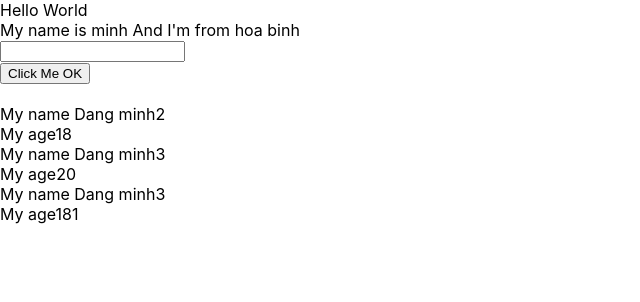
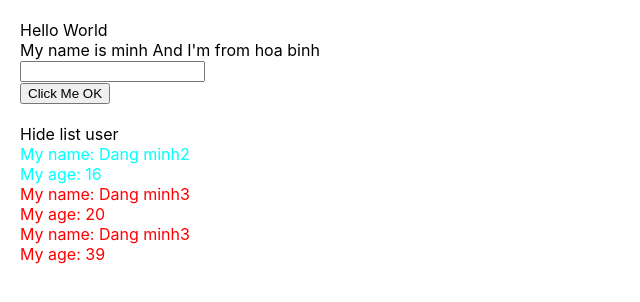
Before and after one commit to dangminhhelloworld/learn_reactjs, a React (Create React App) app: page / in a window 1280 px wide. Shown: the top 302 px of the page, without its empty margins (0-640 px from the left). Built offline with nearby package versions, Linux system fonts and the light colour scheme.

Commit message:
if and Show Hide

```diff
--- a/src/App.css
+++ b/src/App.css
@@ -1,4 +1,13 @@
+.red{
+  color:red;
+}
+
+.aqua{
+  color: aqua;
+}
+
 body {
+  padding: 20px;
   margin: 0;
   font-family: -apple-system, BlinkMacSystemFont, 'Segoe UI', 'Roboto', 'Oxygen',
     'Ubuntu', 'Cantarell', 'Fira Sans', 'Droid Sans', 'Helvetica Neue',
--- a/src/components/DisplayInfo.js
+++ b/src/components/DisplayInfo.js
@@ -1,28 +1,37 @@
 import React from "react";
 
 class DisplayInfo extends React.Component {
+    state = {
+        isShow : true
+    }
+  handlShowHide = () => {
+    this.setState({
+        isShow : !this.state.isShow
+    })
+  };
+
   render() {
-    const { listUsers } = this.props; //? = const
+    const { listUsers } = this.props;
     console.log(this.props);
     return (
-      <div>
-        {listUsers.map((user) => {
-          return (
-            <div key={user.id}>
-              <div> My name {user.name}</div>
-              <div> My age{user.age} </div>
+      <>
+        <div>
+          <span onClick={this.handlShowHide}>
+            {this.state.isShow === true? "Hide list user" :"Show user"}
+          </span>
+        </div>
+
+        {this.state.isShow  &&
+        <div>
+          {listUsers.map((user) => (
+            <div key={user.id} className={user.age > 18 ? "red" : "aqua"}>
+              <div>My name: {user.name}</div>
+              <div>My age: {user.age}</div>
             </div>
-          );
-        })}
-        {/* <div> My name {name}</div>
-        <div> My age {age}</div>
-        <br />
-        <div> My name {name}</div>
-        <div> My age {age}</div>
-        <br /> <div> My name {name}</div>
-        <div> My age {age}</div> */}
-        <br />
-      </div>
+          ))}
+        </div>
+        }
+      </>
     );
   }
 }
--- a/src/components/MyComponents.js
+++ b/src/components/MyComponents.js
@@ -7,9 +7,9 @@ class MyComponents extends React.Component{
     //? JSX
     state = {
             listUsers:[
-                {id:1 ,name : "Dang minh2" ,age :"18"},
+                {id:1 ,name : "Dang minh2" ,age :"16"},
                 {id:2 ,name : "Dang minh3" ,age :"20"},
-                {id:3 ,name : "Dang minh3" ,age :"181"},
+                {id:3 ,name : "Dang minh3" ,age :"39"},
             ]
     }
     render() {
--- a/src/index.js
+++ b/src/index.js
@@ -8,9 +8,9 @@ import store from './redux/store';
 const root = ReactDOM.createRoot(document.getElementById('root'));
 root.render(
   <Provider store={store}>
-    <React.StrictMode>
+    {/* <React.StrictMode> */}
       <App />
-    </React.StrictMode>
+    {/* </React.StrictMode> */}
   </Provider>
 );
 
```
